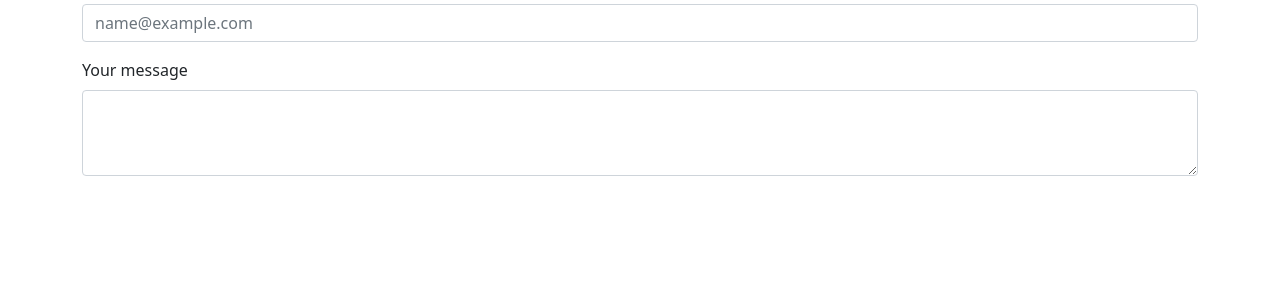
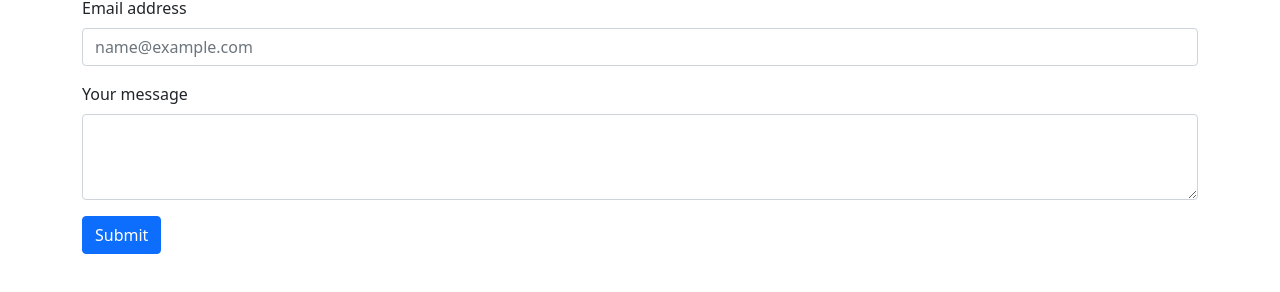
Before and after one commit to coding-ish/my-portfolio, a plain HTML site: page contact.html in a window 1280 px wide. Shown: the part 84-376 px from the top of the page. Drawn offline with nearby package versions, Linux system fonts and the light colour scheme.

Commit message:
improved contact.html

```diff
--- a/contact.html
+++ b/contact.html
@@ -11,6 +11,7 @@
     <title>Contact Me</title>
   </head>
   <body>
+      <br>
       <div class="container">
         <h1>Contact Me</h1>
 
@@ -22,6 +23,8 @@
             <label for="exampleFormControlTextarea1" class="form-label">Your message</label>
             <textarea class="form-control" id="exampleFormControlTextarea1" rows="3"></textarea>
           </div>
+
+          <button class="btn btn-primary">Submit</button>
 
         </div>
 
```
